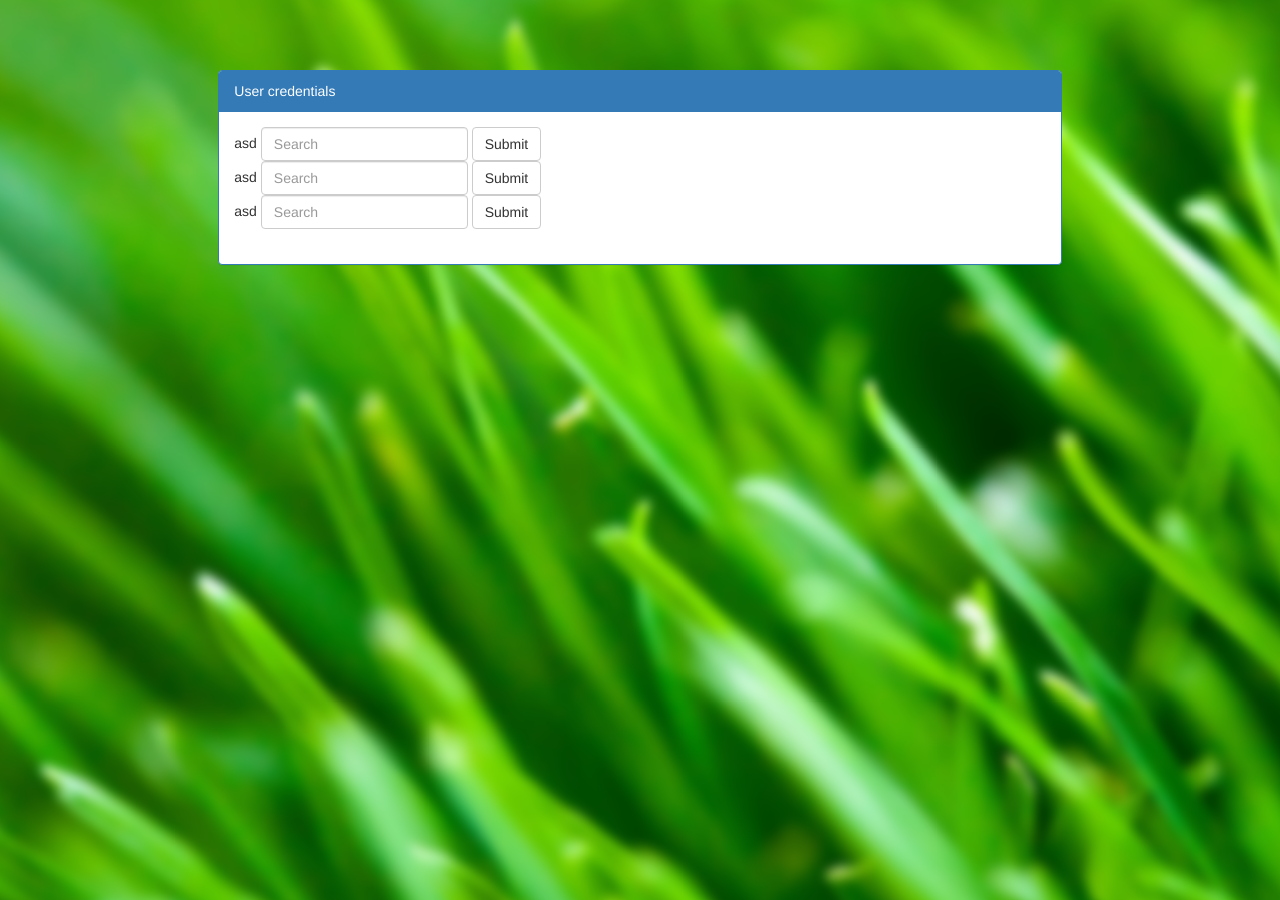
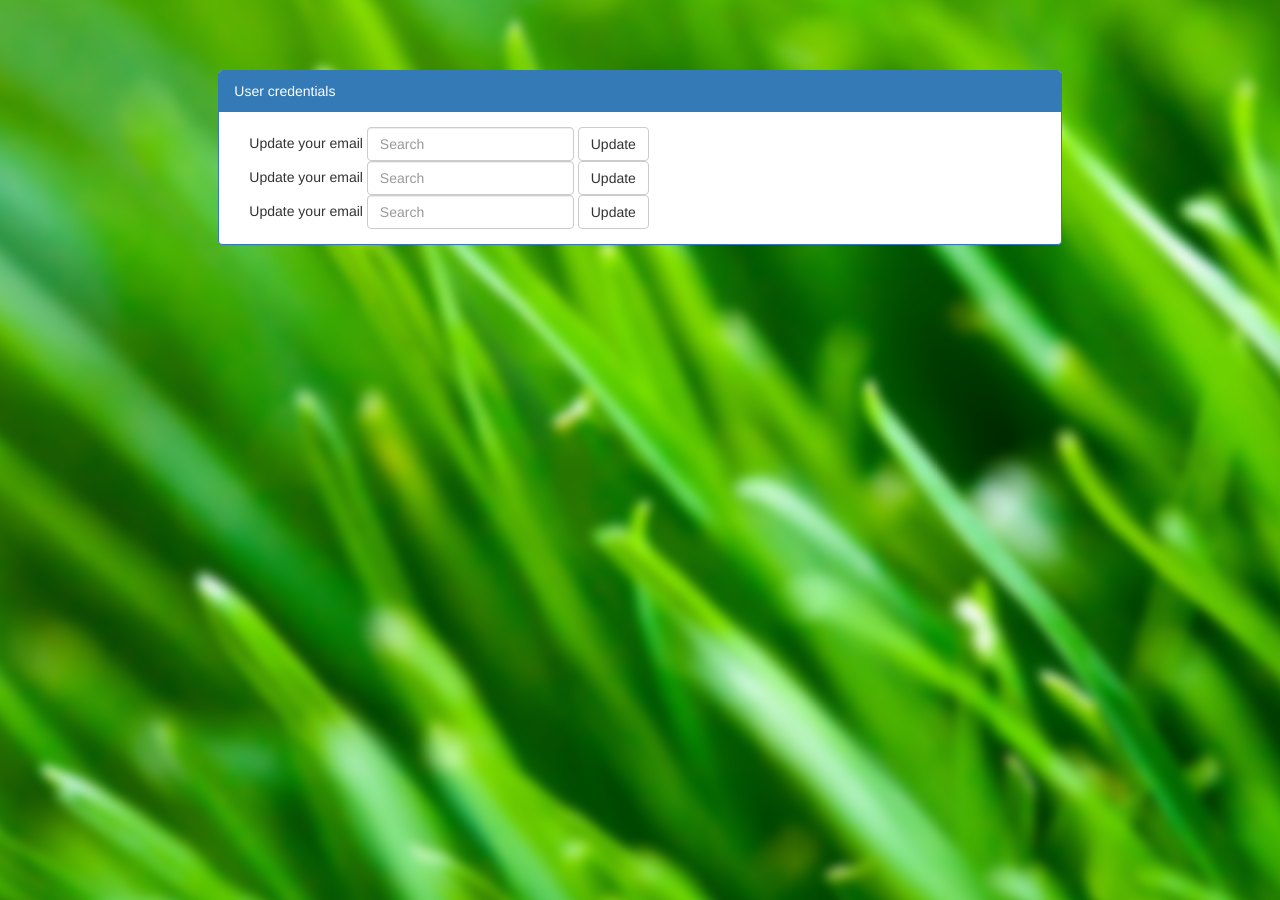
Before and after one commit to mazgajmaciek/Communic, a PHP site: page /admin/pages/profileDetails.php in a window 1280 px wide. Run offline with PHP 8.4, Linux system fonts and the light colour scheme.

Commit message:
user profile frontend

```diff
--- a/public/admin/pages/profileDetails.php
+++ b/public/admin/pages/profileDetails.php
@@ -24,62 +24,30 @@
 <div class="row voffset5">
     <div class="col-xs-2 col-sm-2 col-md-2 col-lg-2"></div>
     <div class="col-xs-8 col-sm-8 col-md-8 col-lg-8">
+
         <div class="panel panel-primary">
             <div class="panel-heading">User credentials</div>
             <div class="panel-body">
-                <ul class="list-group" id="receivedMsgList">
-                    <!--                    <li class="list-group-item">-->
-                    <!--                        <div class="panel panel-default">-->
-                    <!--                            <div class="panel-heading"><span class="authorTitle">Jan Kowalski</span>-->
-                    <!--                                <button data-id="1" class="btn btn-danger pull-right btn-xs btn-author-remove"><i-->
-                    <!--                                            class="fa fa-trash"></i></button>-->
-                    <!--                                <button data-id="1" class="btn btn-primary pull-right btn-xs btn-author-books"><i-->
-                    <!--                                            class="fa fa-book"></i></button>-->
-                    <!--
-                    <!--                            </div>-->
-                    <!--                            <ul class="authorBooksList"></ul>-->
-                    <!--                        </div>-->
-                    <!--                    </li>-->
-<!--                        <div class="form-inline">asd-->
-<!--                            <input type="text" placeholder="Search">-->
-<!--                            <button type="submit" class="btn btn-default text-right">Submit</button>-->
-<!--                        </div>-->
-<!--                        <div class="form-group">asd-->
-<!--                            <input type="text" class="form-control" placeholder="Search">-->
-<!--                            <button type="submit" class="btn btn-default text-right">Submit</button>-->
-<!--                        </div>-->
-<!--                        <div class="form-group">asd-->
-<!--                            <input type="text" class="form-control" placeholder="Search">-->
-<!--                            <button type="submit" class="btn btn-default text-right">Submit</button>-->
-<!--                        </div>-->
-
-<!--                        <form class="form-group">-->
+                <div class="container-fluid">
                     <div class="form-inline">
-                                <div>asd
+                        <div>Update your email
                             <input type="text" class="form-control" placeholder="Search">
-                                    <button type="submit" class="btn btn-default text-right">Submit</button>
+                            <button type="submit" class="btn btn-default text-right">Update</button>
                         </div>
                     </div>
-                            <div class="form-inline">asd
+                    <div class="form-inline">
+                        <div>Update your email
                             <input type="text" class="form-control" placeholder="Search">
-                                <button type="submit" class="btn btn-default text-right">Submit</button>
+                            <button type="submit" class="btn btn-default text-right">Update</button>
                         </div>
-                            <div class="form-inline">asd
+                    </div>
+                    <div class="form-inline">
+                        <div>Update your email
                             <input type="text" class="form-control" placeholder="Search">
-                                <button type="submit" class="btn btn-default text-right">Submit</button>
+                            <button type="submit" class="btn btn-default text-right">Update</button>
                         </div>
-<!--                            <div class="form-group">-->
-<!--                                <label class="sr-only">Email</label>-->
-<!--                                <p class="form-control-static">email@example.com</p>-->
-<!--                            </div>-->
-<!--                            <div class="form-group">-->
-<!--                                <label for="inputPassword2" class="sr-only">Password</label>-->
-<!--                                <input type="password" class="form-control" id="inputPassword2" placeholder="Password">-->
-<!--                            </div>-->
-<!--                            <button type="submit" class="btn btn-default">Confirm identity</button>-->
-<!--                        </form>-->
-
-                </ul>
+                    </div>
+                </div>
             </div>
         </div>
     </div>
```
Lines whose indentation alone changed are shown as unchanged.
